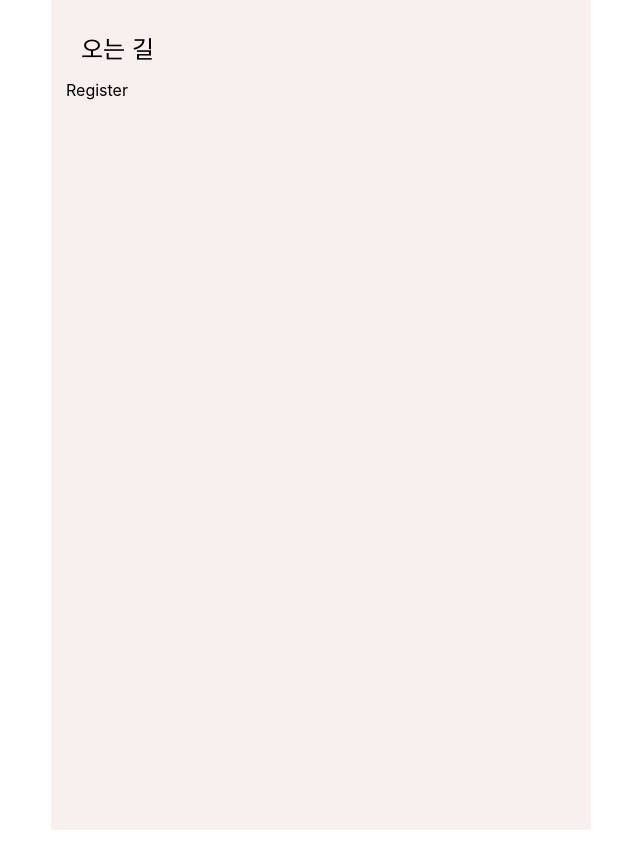
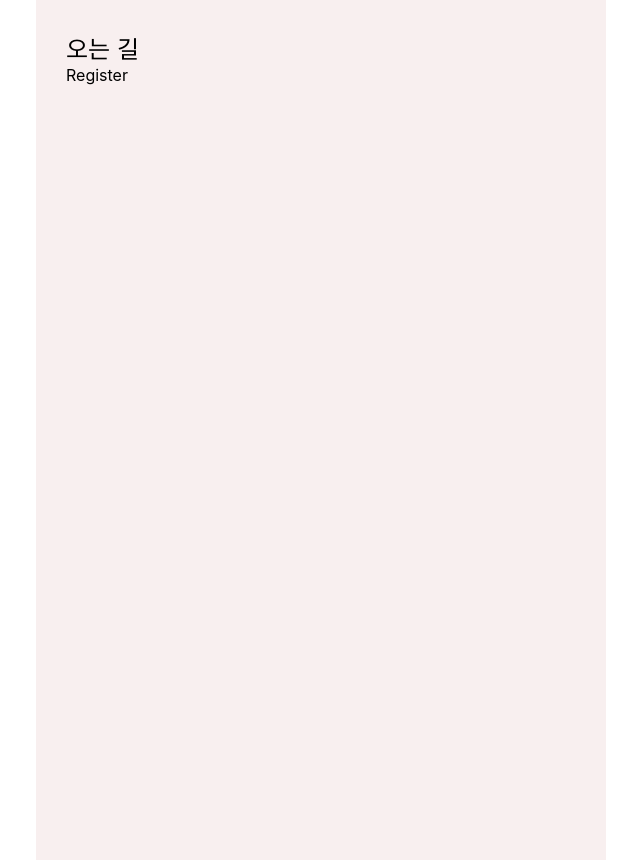
Before and after one commit to On-the-way-home/mulmak-noodles-front, a React (Create React App) app: page /register in a window 1280 px wide. Shown: the whole page, without its empty margins (319-959 px from the left). Before the commit the page ends 830 px from the top, so only its background shows below. Built offline with nearby package versions, Linux system fonts and the light colour scheme.

Commit message:
헤더 스타일 수정, 클릭 시 메인 화면으로 이동하는 로직 추가

```diff
--- a/src/App.css
+++ b/src/App.css
@@ -1,13 +1,12 @@
 .app {
   max-width: 510px;
   min-height: 100vh;
-  padding: 15px;
+  padding: 30px;
   background: #f8efef;
   margin-left: auto;
   margin-right: auto;
 }
 
 .header {
-  padding: 15px;
   font-size: 24px;
 }
--- a/src/components/Header.jsx
+++ b/src/components/Header.jsx
@@ -1,5 +1,17 @@
+import { useHistory } from "react-router-dom";
+
 const Header = () => {
-  return <div className="header">{"오는 길"}</div>;
+  const history = useHistory();
+
+  const handleClick = () => {
+    history.push("/");
+  };
+
+  return (
+    <div onClick={handleClick} className="header">
+      <p style={{ cursor: "pointer", margin: 0 }}>{"오는 길"}</p>
+    </div>
+  );
 };
 
 export default Header;
```
